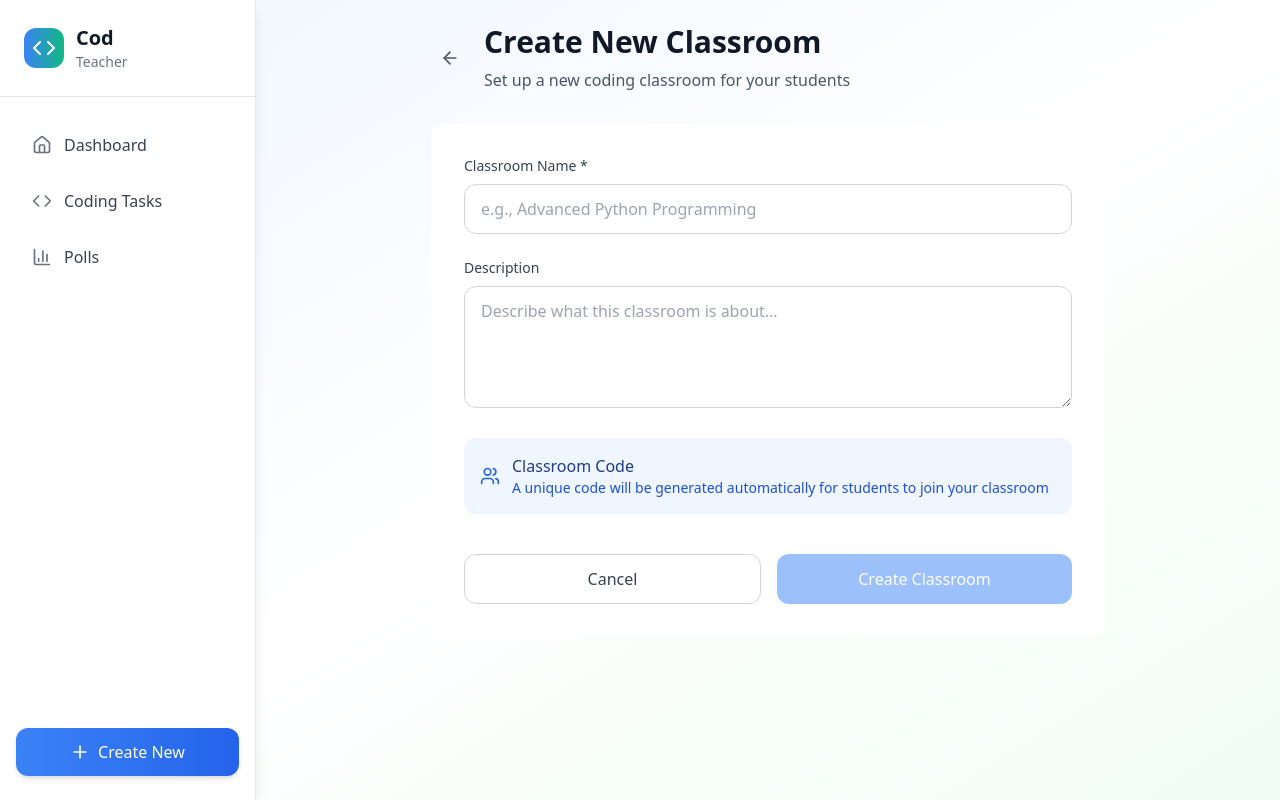
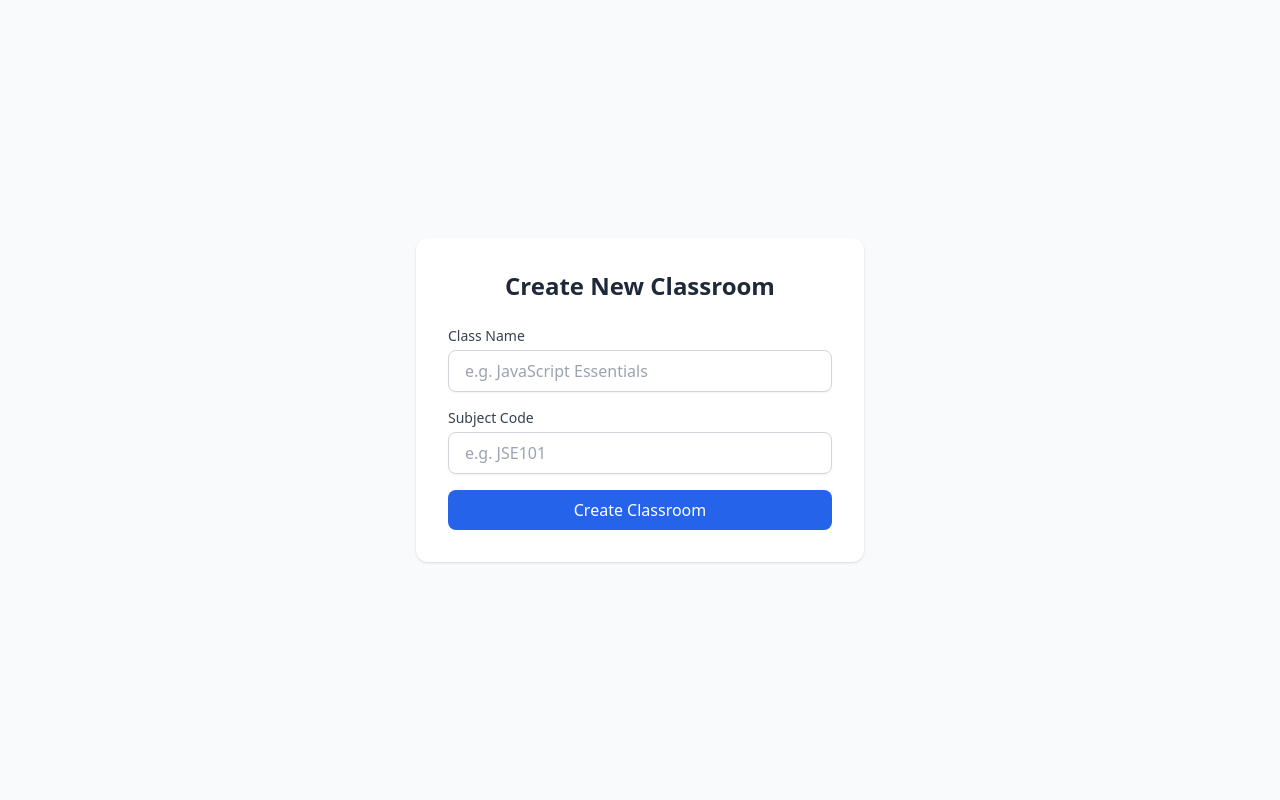
Before and after one commit to indreshverma2004/byte-bright-classroom, a React (Vite) app: page /classroom/create in a window 1280 px wide. Built offline with nearby package versions, Linux system fonts and the light colour scheme.

Commit message:
complted the teacher functiaolity

```diff
--- a/src/App.tsx
+++ b/src/App.tsx
@@ -7,7 +7,6 @@ import { BrowserRouter, Routes, Route } from "react-router-dom";
 import Index from "./pages/Index";
 import NotFound from "./pages/NotFound";
 import ClassroomList from "./pages/Student/ClassroomList";
-import CreateClassroom from "./pages/CreateClassroom";
 import ClassroomDetail from "./pages/ClassroomDetail";
 import CodingTasks from "./pages/Student/CodingTasks";
 import TeacherPolls from "./pages/Teacher/Polls";
@@ -20,6 +19,7 @@ import Signup from "./pages/Signup";
 import TeacherLogin from "./pages/teacherlogin";
 import { TeacherDashboard } from "./pages/Teacher/Dashboard";
 import CreatePoll from "./pages/Teacher/CreatePoll";
+import CreateClassroom from "./pages/Teacher/CreateClassroom";
 const App = () => (
       <BrowserRouter>
         <Routes>
--- /dev/null
+++ b/src/pages/Teacher/CreateClassroom.tsx
@@ -0,0 +1,97 @@
+import React, { useState } from "react";
+import axios from "axios";
+import { useNavigate } from "react-router-dom";
+
+export default function CreateClassroom() {
+  const navigate = useNavigate();
+  const teacherData = JSON.parse(localStorage.getItem("teacherData") || "{}");
+  const teacherId = teacherData.teacher?._id;
+
+  const [form, setForm] = useState({
+    name: "",
+    code: "",
+  });
+  const [error, setError] = useState("");
+  const [success, setSuccess] = useState("");
+
+  const handleChange = (e: React.ChangeEvent<HTMLInputElement>) => {
+    setForm({ ...form, [e.target.name]: e.target.value });
+  };
+
+  const handleSubmit = async (e: React.FormEvent) => {
+    e.preventDefault();
+
+    if (!form.name || !form.code) {
+      setError("Both fields are required");
+      return;
+    }
+
+    try {
+      const res = await axios.post(
+        "http://localhost:5000/teacher/create-classroom",
+        {
+          ...form,
+          teacher: teacherId,
+        }
+      );
+
+      setSuccess("Classroom created successfully!");
+      setError("");
+      setTimeout(() => {
+        navigate("/teacher-dashboard"); // or wherever the teacher dashboard lives
+      }, 1500);
+    } catch (err: any) {
+      setError(err.response?.data?.message || "Something went wrong");
+    }
+  };
+
+  return (
+    <div className="min-h-screen bg-gray-50 flex flex-col items-center justify-center px-4">
+      <div className="w-full max-w-md bg-white p-8 rounded-lg shadow">
+        <h2 className="text-2xl font-bold text-center text-gray-800 mb-6">
+          Create New Classroom
+        </h2>
+
+        <form onSubmit={handleSubmit} className="space-y-4">
+          <div>
+            <label className="block text-sm font-medium text-gray-700">
+              Class Name
+            </label>
+            <input
+              type="text"
+              name="name"
+              value={form.name}
+              onChange={handleChange}
+              className="mt-1 block w-full px-4 py-2 border border-gray-300 rounded-md shadow-sm focus:ring-primary-500 focus:border-primary-500"
+              placeholder="e.g. JavaScript Essentials"
+            />
+          </div>
+
+          <div>
+            <label className="block text-sm font-medium text-gray-700">
+              Subject Code
+            </label>
+            <input
+              type="text"
+              name="code"
+              value={form.code}
+              onChange={handleChange}
+              className="mt-1 block w-full px-4 py-2 border border-gray-300 rounded-md shadow-sm focus:ring-primary-500 focus:border-primary-500"
+              placeholder="e.g. JSE101"
+            />
+          </div>
+
+          {error && <p className="text-red-600 text-sm">{error}</p>}
+          {success && <p className="text-green-600 text-sm">{success}</p>}
+
+          <button
+            type="submit"
+            className="w-full py-2 px-4 bg-primary-600 text-white rounded-md hover:bg-primary-700 transition"
+          >
+            Create Classroom
+          </button>
+        </form>
+      </div>
+    </div>
+  );
+}
--- a/src/pages/Teacher/Dashboard.tsx
+++ b/src/pages/Teacher/Dashboard.tsx
@@ -2,6 +2,7 @@ import React, { useEffect, useState } from "react";
 import { Layout } from "../../components/Layout";
 import { ClassroomCard } from "../../components/ClassroomCard";
 import { Plus } from "lucide-react";
+import { Link } from "react-router-dom";
 
 export const TeacherDashboard: React.FC = () => {
   const [teacherName, setTeacherName] = useState("Teacher");
@@ -47,14 +48,14 @@ export const TeacherDashboard: React.FC = () => {
               Manage your classes, posts, and students efficiently.
             </p>
           </div>
-
-          <a
-            href="/classroom/create"
-            className="flex items-center space-x-2 px-6 py-3 bg-gradient-to-r from-primary-500 to-primary-600 text-white rounded-lg hover:from-primary-600 hover:to-primary-700 transition-all duration-200 shadow-md hover:shadow-lg"
-          >
-            <Plus className="w-5 h-5" />
-            <span className="font-medium">Create Class</span>
-          </a>
+          <div className="flex items-center">
+            <Link
+              to="/classroom/create"
+              className="inline-flex items-center px-5 py-2.5 bg-gradient-to-r from-primary-500 to-primary-600 text-black font-medium rounded-lg shadow hover:from-primary-600 hover:to-primary-700 transition duration-200"
+            >
+              + Create Class
+            </Link>
+          </div>
         </div>
 
         {/* Classroom Section */}
```
